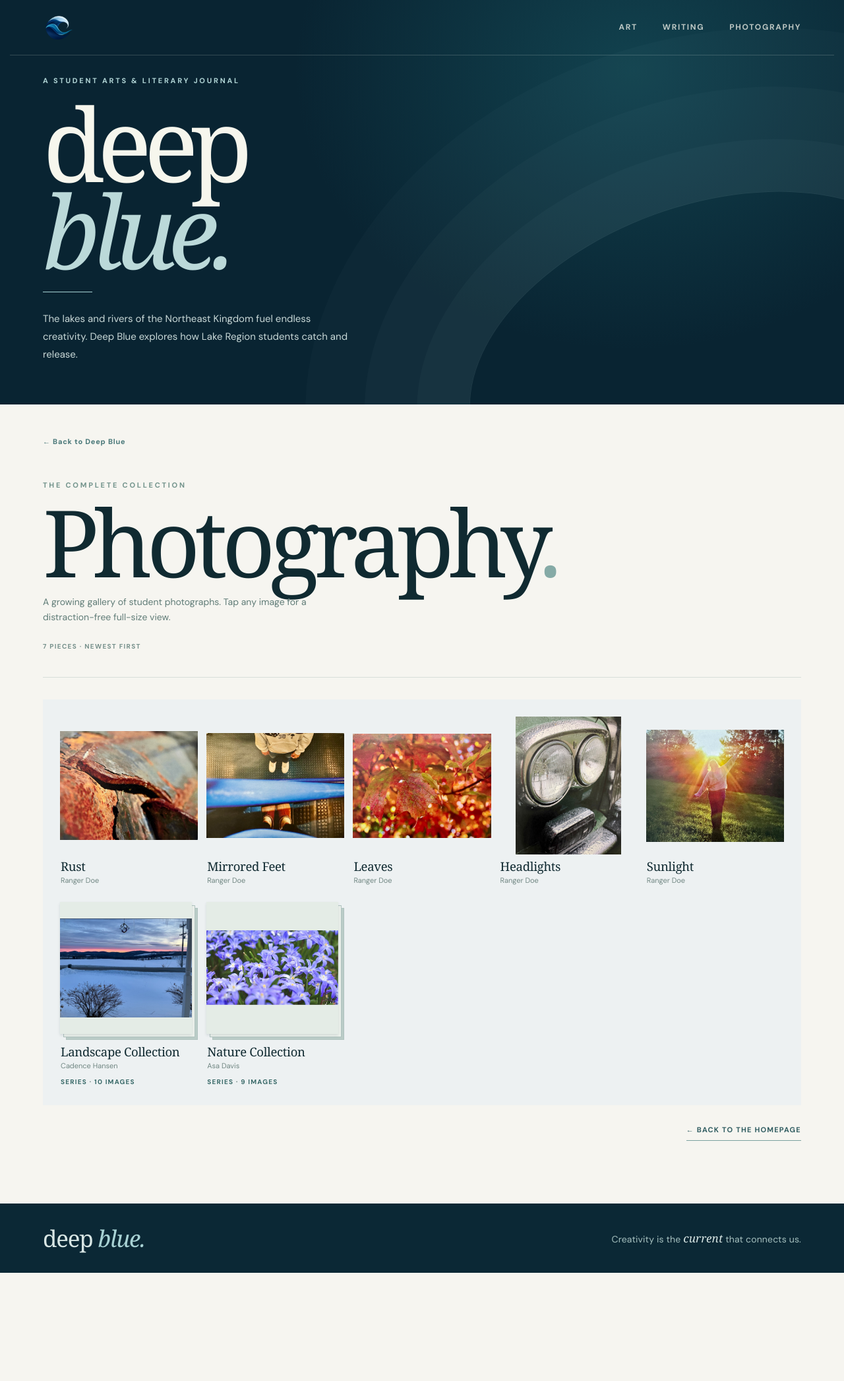
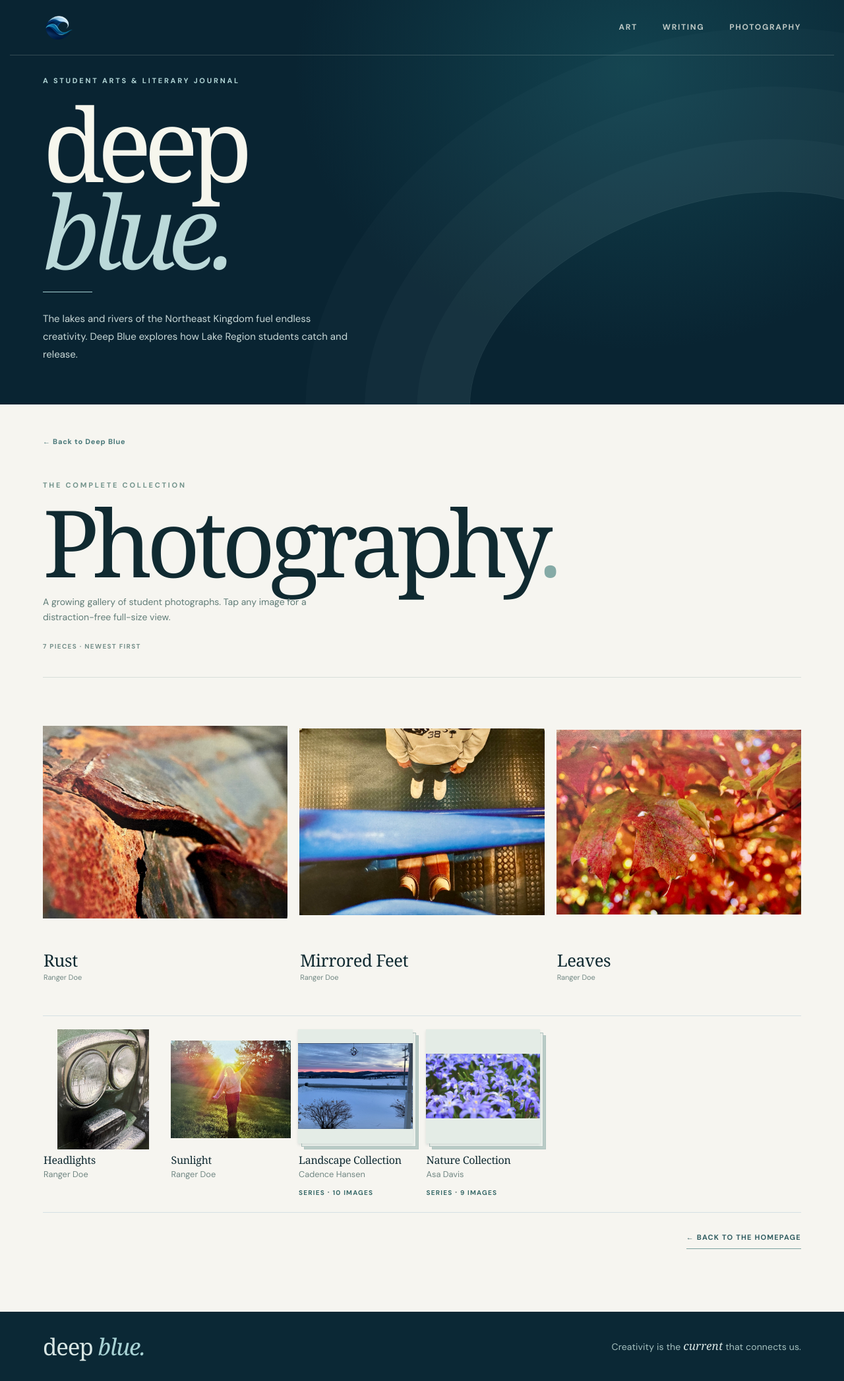
Before and after one commit to egentler/deep-blue, a Jekyll site: the page built from photography.html, in a window 1280 px wide. Shown: the whole page at 66% size. Built offline with Jekyll 4.4.1, drawn with Linux system fonts in a browser that asks for light colours; some web fonts are replaced; before the commit the page ends 1929 px from its top, so only the background shows below that.

Commit message:
Add files via upload

```diff
--- a/_layouts/archive.html
+++ b/_layouts/archive.html
@@ -2,7 +2,7 @@
 layout: default
 ---
 {% assign entries = site.posts | where: 'category', page.category_filter %}
-<link rel="stylesheet" href="{{ '/assets/css/archive-variation.css' | relative_url }}?v=20261017-density-grids-1">
+<link rel="stylesheet" href="{{ '/assets/css/archive-variation.css' | relative_url }}?v=20261017-photo-rows-1">
 <main class="gallery-archive">
   <div class="archive-intro">
     <a href="{{ '/' | relative_url }}" class="archive-return">← Back to Deep Blue</a>
@@ -71,31 +71,31 @@
 
     {% else %}
       {% comment %}
-        Visual Art and Photography use equal-sized images within each band.
-        Only the number of columns changes; there are no special lead images.
+        Equal-weight photography, one band per desktop row: 3 / 6 / 2 / 5,
+        repeating every 16 pieces (newest first). On smaller screens,
+        grids reduce to 1-2 columns so artwork stays readable.
 
-        Visual Art (34-post cycle): 6 standard (3 across), 10 compact (5),
-        6 standard (3), 12 dense (6).
-        Photography (34-post cycle): 10 compact (5), 6 standard (3),
-        12 dense (6), 6 standard (3).
+        Visual Art stays unchanged: 6 standard (3 across), 10 compact (5),
+        6 standard (3), 12 dense (6). Writing uses its separate text layout.
 
-        All cards use the shared gallery-tile include; series flags, special
-        covers, image viewers and browser back behavior are unchanged.
+        All images use the existing gallery-tile include to preserve covers,
+        series indicators, opening behavior, and back-button handling.
       {% endcomment %}
       <div class="db-editorial-archive{% if page.category_filter == 'Photography' %} db-photo-archive{% else %} db-art-archive{% endif %}">
         {% for post in entries %}
-          {% assign pos = forloop.index0 | modulo: 34 %}
           {% if page.category_filter == 'Photography' %}
-            {% if pos < 10 %}
-              {% assign segment = 'compact' %}{% assign seg_start = 0 %}{% assign seg_end = 9 %}
-            {% elsif pos < 16 %}
-              {% assign segment = 'standard' %}{% assign seg_start = 10 %}{% assign seg_end = 15 %}
-            {% elsif pos < 28 %}
-              {% assign segment = 'dense' %}{% assign seg_start = 16 %}{% assign seg_end = 27 %}
+            {% assign pos = forloop.index0 | modulo: 16 %}
+            {% if pos < 3 %}
+              {% assign segment = 'standard' %}{% assign seg_start = 0 %}{% assign seg_end = 2 %}
+            {% elsif pos < 9 %}
+              {% assign segment = 'dense' %}{% assign seg_start = 3 %}{% assign seg_end = 8 %}
+            {% elsif pos < 11 %}
+              {% assign segment = 'wide' %}{% assign seg_start = 9 %}{% assign seg_end = 10 %}
             {% else %}
-              {% assign segment = 'standard' %}{% assign seg_start = 28 %}{% assign seg_end = 33 %}
+              {% assign segment = 'compact' %}{% assign seg_start = 11 %}{% assign seg_end = 15 %}
             {% endif %}
           {% else %}
+            {% assign pos = forloop.index0 | modulo: 34 %}
             {% if pos < 6 %}
               {% assign segment = 'standard' %}{% assign seg_start = 0 %}{% assign seg_end = 5 %}
             {% elsif pos < 16 %}
@@ -110,11 +110,13 @@
           {% if pos == seg_start %}
             {% if segment == 'standard' %}
               <div class="db-standard-grid">
+            {% elsif segment == 'wide' %}
+              <div class="db-photo-wide-grid">
             {% elsif segment == 'compact' %}
-              <section class="db-compact-band" aria-label="Artworks in compact grid">
+              <section class="db-compact-band" aria-label="Works in compact grid">
                 <div class="db-compact-grid">
             {% else %}
-              <section class="db-dense-band" aria-label="Artworks in small grid">
+              <section class="db-dense-band" aria-label="Works in small grid">
                 <div class="db-dense-grid">
             {% endif %}
           {% endif %}
@@ -122,7 +124,7 @@
           {% include gallery-tile.html post=post group='full-collection' %}
 
           {% if pos == seg_end or forloop.last %}
-            {% if segment == 'standard' %}
+            {% if segment == 'standard' or segment == 'wide' %}
               </div>
             {% else %}
                 </div>
--- a/assets/css/archive-variation.css
+++ b/assets/css/archive-variation.css
@@ -1,5 +1,6 @@
 /* Deep Blue — Artwork and Photography density-only editorial galleries.
    All items within a section have equal-sized image stages: no 'lead' tile.
+   Photography cycles 3 / 6 / 2 / 5 in single desktop rows.
    Writing rules below are retained unchanged from the previous update. */
 .db-editorial-archive {
   display: flex;
@@ -48,10 +49,21 @@
   font-size: clamp(14px, 1.25vw, 19px);
 }
 .db-dense-grid .gallery-caption span { font-size: clamp(12px, 1.0vw, 15px); }
-/* Photography starts compact; a very slight cooler hue differentiates it. */
+/* Photography: one-row sequence 3 / 6 / 2 / 5 on desktop. */
+.db-photo-wide-grid {
+  display: grid;
+  grid-template-columns: repeat(2, minmax(0, 1fr));
+  gap: 29px 18px;
+  align-items: start;
+}
+/* A very slight cooler hue differentiates Photography's small-thumbnail band. */
 .db-photo-archive .db-compact-band { background: #edf1f2; }
 .db-photo-archive .db-dense-band { border-color: #d5e0e4; }
 
+/* Keep all six photographs in one row at desktop widths, even on laptops. */
+@media (min-width: 961px) {
+  .db-photo-archive .db-dense-grid { grid-template-columns: repeat(6, minmax(0, 1fr)); }
+}
 /* Don't reduce readability or create awkwardly narrow columns on tablets. */
 @media (max-width: 1180px) {
   .db-dense-grid { grid-template-columns: repeat(5, minmax(0, 1fr)); }
@@ -62,6 +74,7 @@
 }
 @media (max-width: 760px) {
   .db-standard-grid { grid-template-columns: repeat(2, minmax(0, 1fr)); }
+  .db-photo-wide-grid { grid-template-columns: repeat(2, minmax(0, 1fr)); }
   .db-compact-grid { grid-template-columns: repeat(3, minmax(0, 1fr)); }
   .db-dense-grid { grid-template-columns: repeat(3, minmax(0, 1fr)); }
 }
@@ -69,6 +82,8 @@
 @media (max-width: 640px) {
   .db-editorial-archive { gap: 30px; }
   .db-standard-grid { gap: 22px 11px; }
+  /* Keep the generous two-image row genuinely large on a narrow phone. */
+  .db-photo-wide-grid { grid-template-columns: minmax(0, 1fr); gap: 22px; }
   .db-compact-band { padding: 15px 10px; }
   .db-compact-grid, .db-dense-grid {
     grid-template-columns: repeat(2, minmax(0, 1fr));
```
Also changed, not shown: index.html (+9 -3 lines).
